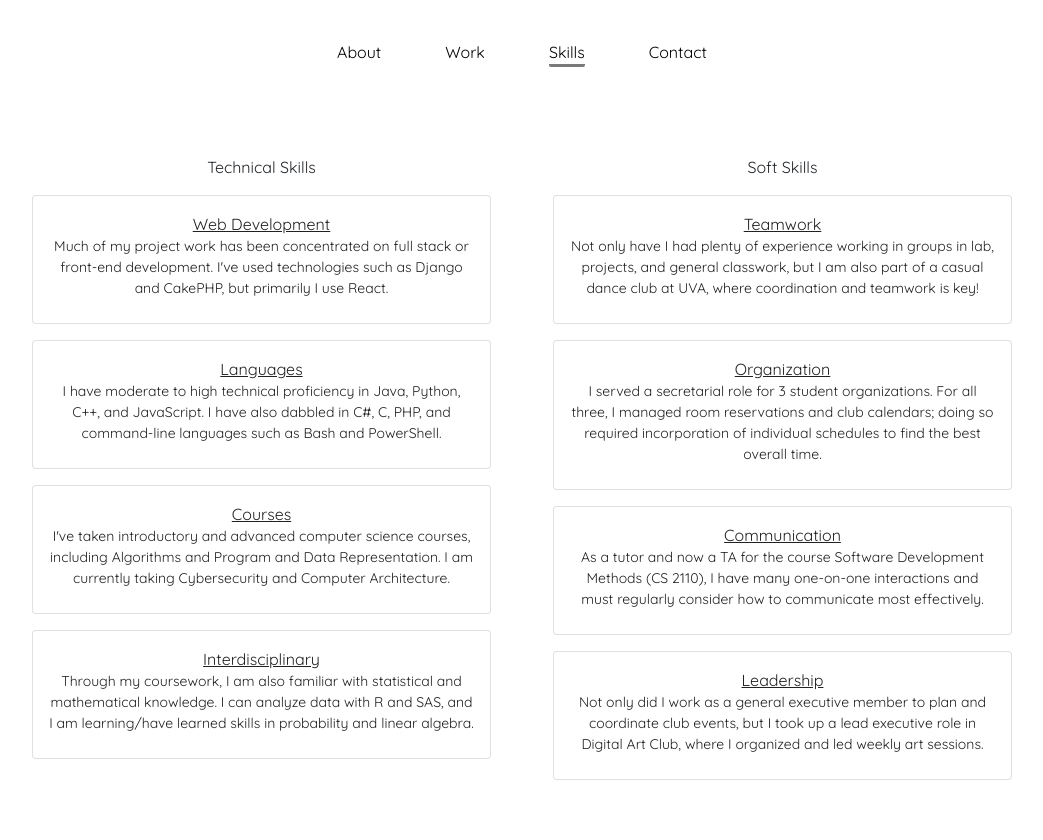
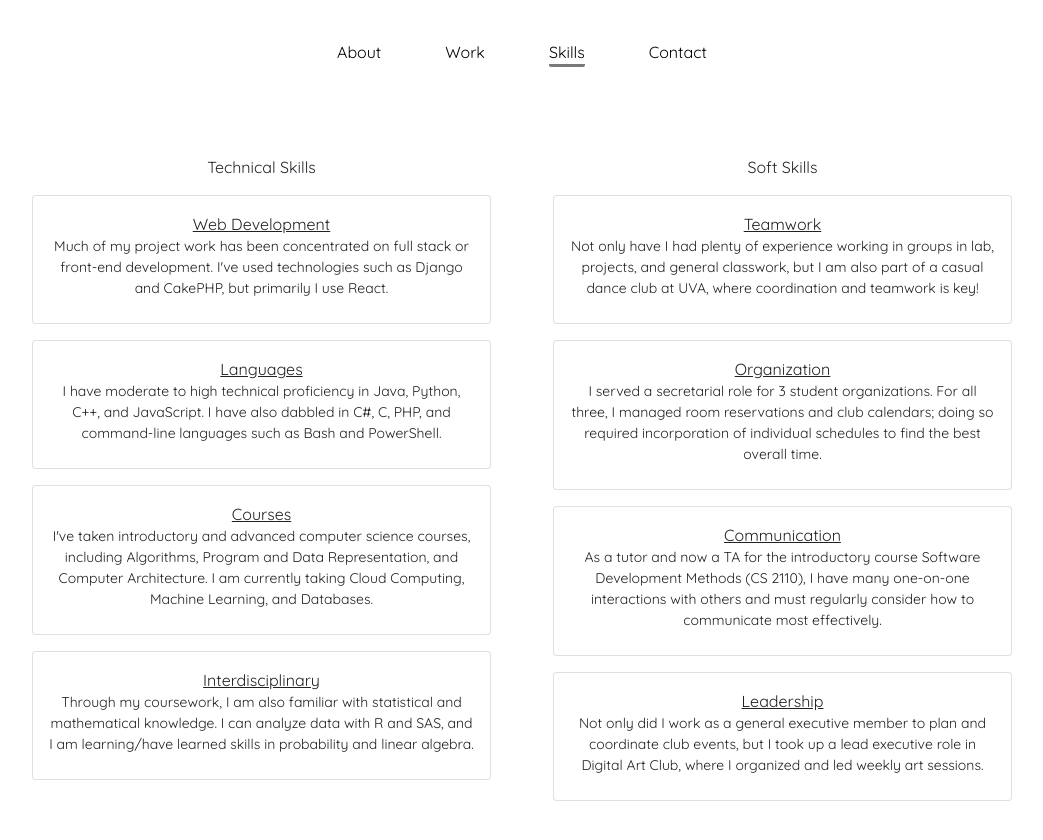
Before and after one commit to alc823/digital-portfolio, a React (Create React App) app: page /skills in a window 1280 px wide. Shown: the top 840 px of the page, without its empty margins (118-1161 px from the left). Built offline with nearby package versions, Linux system fonts and the light colour scheme.

Commit message:
update skills

```diff
--- a/src/Components/Skills/SoftSkills.js
+++ b/src/Components/Skills/SoftSkills.js
@@ -35,8 +35,8 @@ const softSkills = [
     },
     {
         title: "Communication",
-        description: `As a tutor and now a TA for the course Software Development Methods (CS 2110), I have many one-on-one
-        interactions and must regularly consider how to communicate most effectively.`
+        description: `As a tutor and now a TA for the introductory course Software Development Methods (CS 2110), I have many one-on-one
+        interactions with others and must regularly consider how to communicate most effectively.`
     },
 
     {
--- a/src/Components/Skills/TechnicalSkills.js
+++ b/src/Components/Skills/TechnicalSkills.js
@@ -35,8 +35,8 @@ const technicalSkills = [
     },
     {
         title: "Courses",
-        description: `I've taken introductory and advanced computer science courses, including Algorithms and Program and Data Representation.
-        I am currently taking Cybersecurity and Computer Architecture.`
+        description: `I've taken introductory and advanced computer science courses, including Algorithms, Program and Data Representation, and Computer Architecture.
+        I am currently taking Cloud Computing, Machine Learning, and Databases.`
     },
     {
         title: "Interdisciplinary",
```
